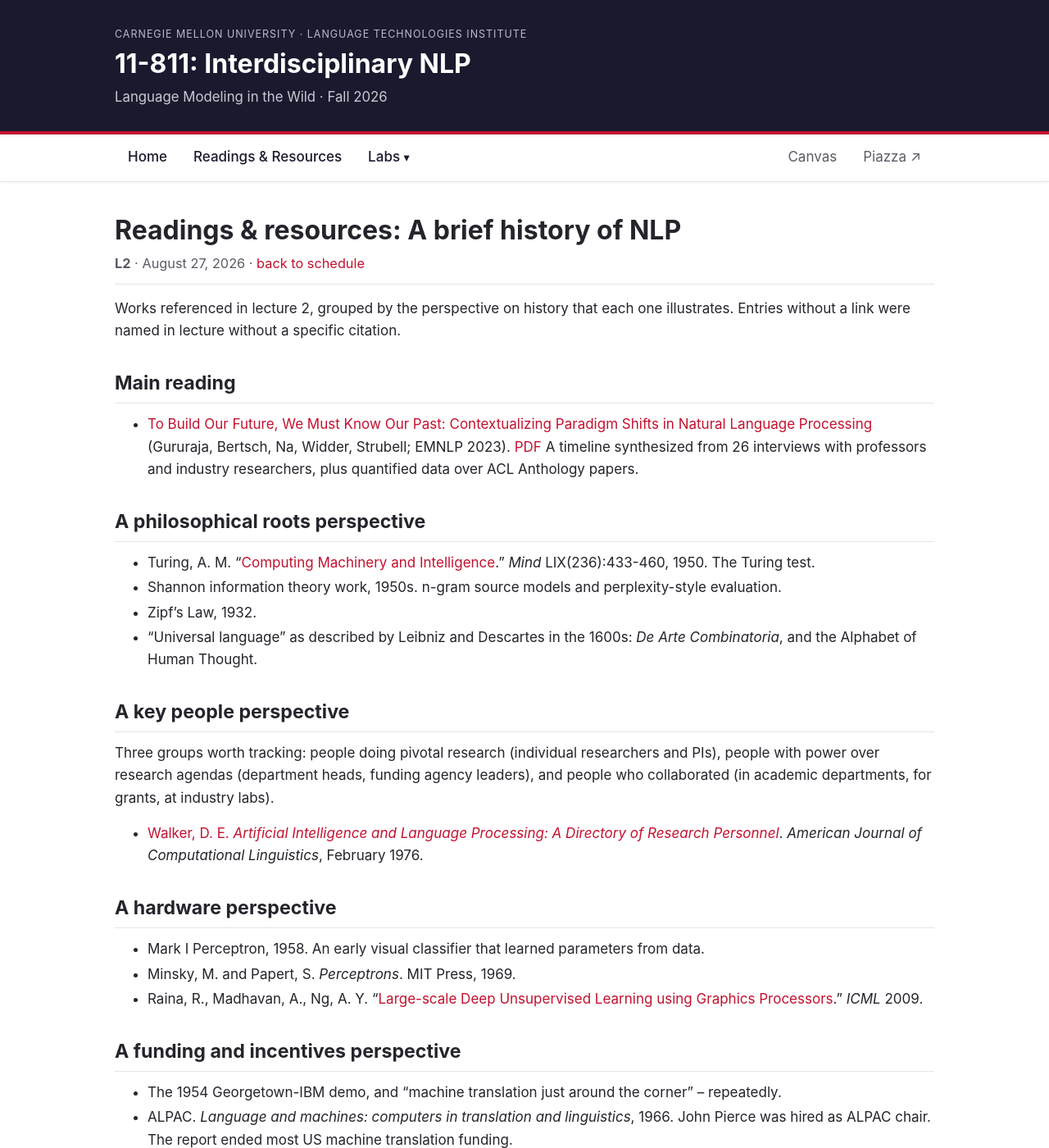
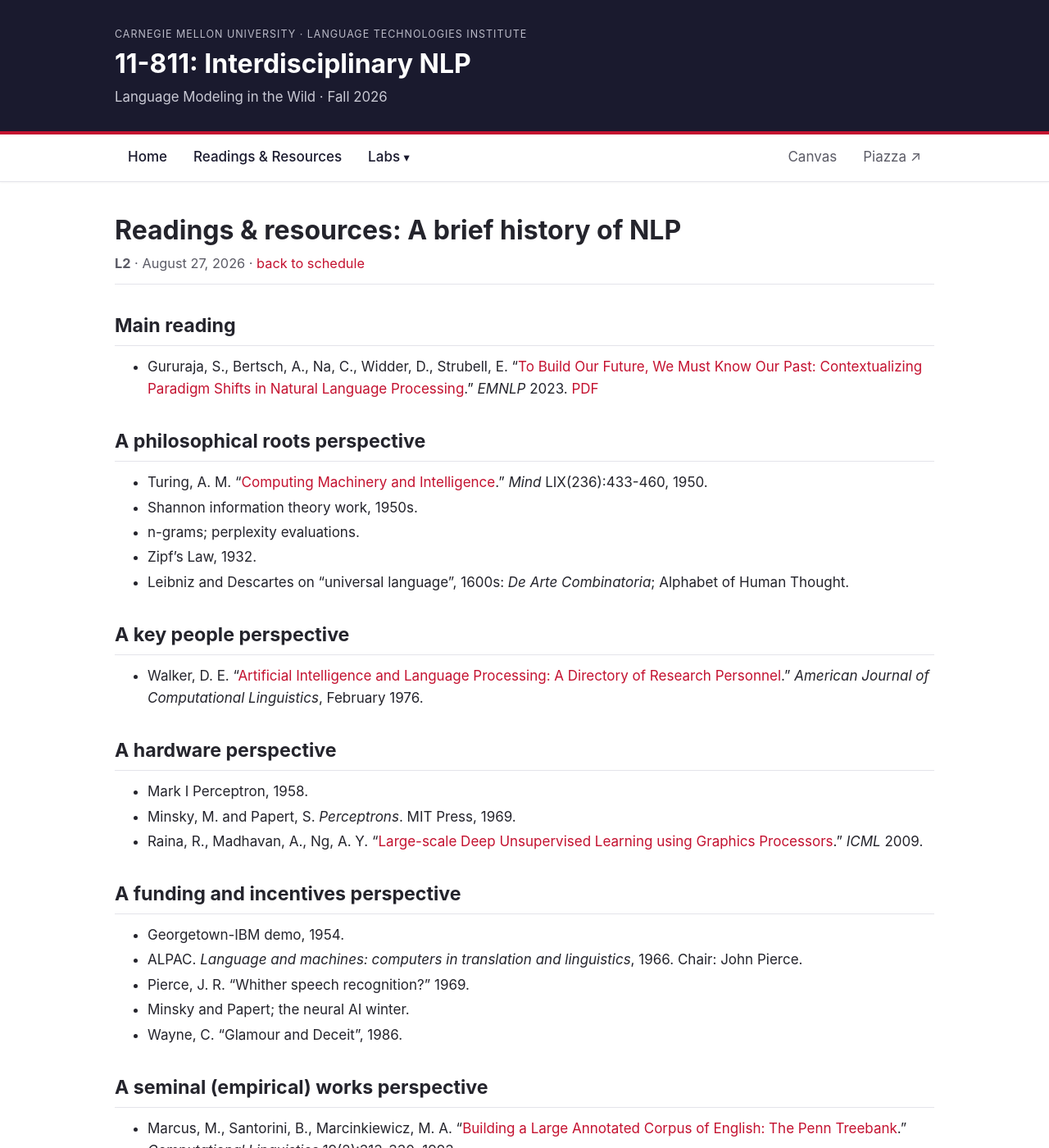
Before and after one commit to clarana/NLPintheWild, a Jekyll site: the page built from _readings/2026-08-27.md, in a window 1280 px wide and 1400 px high. Shown: the whole window at 82% size. Built offline with Jekyll 4.4.1, drawn with Linux system fonts in a browser that asks for light colours; some of the changed text lies outside the part shown.

Commit message:
Strip prose from readings pages, leave labels and citations
Drop the intro sentences, the paragraphs under section headings, and the
trailing gloss on each entry. Group headings are now just the deck's own
slide labels. All links are unchanged.

Co-Authored-By: Claude Fable 5 <noreply@anthropic.com>

```diff
--- a/_readings/2026-08-27.md
+++ b/_readings/2026-08-27.md
@@ -5,68 +5,61 @@ class_no: 2                # for the "Day N readings" label; match the schedule
 lecture_no: 2
 ---
 
-Works referenced in lecture 2, grouped by the perspective on history that each one
-illustrates. Entries without a link were named in lecture without a specific citation.
-
 ## Main reading
 
-- [To Build Our Future, We Must Know Our Past: Contextualizing Paradigm Shifts in Natural Language Processing](https://aclanthology.org/2023.emnlp-main.822/) (Gururaja, Bertsch, Na, Widder, Strubell; EMNLP 2023). [PDF](https://aclanthology.org/2023.emnlp-main.822.pdf)
-  A timeline synthesized from 26 interviews with professors and industry researchers, plus quantified data over ACL Anthology papers.
+- Gururaja, S., Bertsch, A., Na, C., Widder, D., Strubell, E. "[To Build Our Future, We Must Know Our Past: Contextualizing Paradigm Shifts in Natural Language Processing](https://aclanthology.org/2023.emnlp-main.822/)." *EMNLP* 2023. [PDF](https://aclanthology.org/2023.emnlp-main.822.pdf)
 
 ## A philosophical roots perspective
 
-- Turing, A. M. "[Computing Machinery and Intelligence](https://doi.org/10.1093/mind/LIX.236.433)." *Mind* LIX(236):433-460, 1950. The Turing test.
-- Shannon information theory work, 1950s. n-gram source models and perplexity-style evaluation.
+- Turing, A. M. "[Computing Machinery and Intelligence](https://doi.org/10.1093/mind/LIX.236.433)." *Mind* LIX(236):433-460, 1950.
+- Shannon information theory work, 1950s.
+- n-grams; perplexity evaluations.
 - Zipf's Law, 1932.
-- "Universal language" as described by Leibniz and Descartes in the 1600s: *De Arte Combinatoria*, and the Alphabet of Human Thought.
+- Leibniz and Descartes on "universal language", 1600s: *De Arte Combinatoria*; Alphabet of Human Thought.
 
 ## A key people perspective
 
-Three groups worth tracking: people doing pivotal research (individual researchers and
-PIs), people with power over research agendas (department heads, funding agency leaders),
-and people who collaborated (in academic departments, for grants, at industry labs).
-
-- [Walker, D. E. *Artificial Intelligence and Language Processing: A Directory of Research Personnel*](https://aclanthology.org/J76-1006.pdf). *American Journal of Computational Linguistics*, February 1976.
+- Walker, D. E. "[Artificial Intelligence and Language Processing: A Directory of Research Personnel](https://aclanthology.org/J76-1006.pdf)." *American Journal of Computational Linguistics*, February 1976.
 
 ## A hardware perspective
 
-- Mark I Perceptron, 1958. An early visual classifier that learned parameters from data.
+- Mark I Perceptron, 1958.
 - Minsky, M. and Papert, S. *Perceptrons*. MIT Press, 1969.
 - Raina, R., Madhavan, A., Ng, A. Y. "[Large-scale Deep Unsupervised Learning using Graphics Processors](https://ai.stanford.edu/~ang/papers/icml09-LargeScaleUnsupervisedDeepLearningGPU.pdf)." *ICML* 2009.
 
 ## A funding and incentives perspective
 
-- The 1954 Georgetown-IBM demo, and "machine translation just around the corner" -- repeatedly.
-- ALPAC. *Language and machines: computers in translation and linguistics*, 1966. John Pierce was hired as ALPAC chair. The report ended most US machine translation funding.
+- Georgetown-IBM demo, 1954.
+- ALPAC. *Language and machines: computers in translation and linguistics*, 1966. Chair: John Pierce.
 - Pierce, J. R. "Whither speech recognition?" 1969.
-- The neural AI winter, after Minsky and Papert.
-- Charles Wayne, 1986, "Glamour and Deceit."
+- Minsky and Papert; the neural AI winter.
+- Wayne, C. "Glamour and Deceit", 1986.
 
 ## A seminal (empirical) works perspective
 
-- Marcus, M., Santorini, B., Marcinkiewicz, M. A. "[Building a Large Annotated Corpus of English: The Penn Treebank](https://aclanthology.org/J93-2004/)." *Computational Linguistics* 19(2):313-330, 1993. A shared corpus, widely used and cited for decades.
-- Krizhevsky, A., Sutskever, I., Hinton, G. "[ImageNet Classification with Deep Convolutional Neural Networks](https://papers.nips.cc/paper_files/paper/2012/hash/c399862d3b9d6b76c8436e924a68c45b-Abstract.html)." *NIPS* 2012. AlexNet: a big deep learning success.
-- Mikolov, T., Chen, K., Corrado, G., Dean, J. "[Efficient Estimation of Word Representations in Vector Space](https://arxiv.org/abs/1301.3781)." 2013. word2vec.
-- Pennington, J., Socher, R., Manning, C. "[GloVe: Global Vectors for Word Representation](https://aclanthology.org/D14-1162/)." *EMNLP* 2014. Trained vector word embeddings.
-- Vaswani, A. et al. "[Attention Is All You Need](https://arxiv.org/abs/1706.03762)." *NIPS* 2017. The Transformer architecture.
-- Devlin, J., Chang, M.-W., Lee, K., Toutanova, K. "[BERT: Pre-training of Deep Bidirectional Transformers for Language Understanding](https://aclanthology.org/N19-1423/)." *NAACL* 2019. With GPT-2 (Radford et al., 2019), establishes "pre-train then fine-tune."
-- Brown, T. et al. "[Language Models are Few-Shot Learners](https://arxiv.org/abs/2005.14165)." 2020. GPT-3, and in-context learning.
-- ChatGPT (OpenAI, 2022). Optimization for dialogue.
+- Marcus, M., Santorini, B., Marcinkiewicz, M. A. "[Building a Large Annotated Corpus of English: The Penn Treebank](https://aclanthology.org/J93-2004/)." *Computational Linguistics* 19(2):313-330, 1993.
+- Krizhevsky, A., Sutskever, I., Hinton, G. "[ImageNet Classification with Deep Convolutional Neural Networks](https://papers.nips.cc/paper_files/paper/2012/hash/c399862d3b9d6b76c8436e924a68c45b-Abstract.html)." *NIPS* 2012.
+- Mikolov, T., Chen, K., Corrado, G., Dean, J. "[Efficient Estimation of Word Representations in Vector Space](https://arxiv.org/abs/1301.3781)." 2013.
+- Pennington, J., Socher, R., Manning, C. "[GloVe: Global Vectors for Word Representation](https://aclanthology.org/D14-1162/)." *EMNLP* 2014.
+- Vaswani, A. et al. "[Attention Is All You Need](https://arxiv.org/abs/1706.03762)." *NIPS* 2017.
+- Devlin, J., Chang, M.-W., Lee, K., Toutanova, K. "[BERT: Pre-training of Deep Bidirectional Transformers for Language Understanding](https://aclanthology.org/N19-1423/)." *NAACL* 2019.
+- Radford, A. et al. GPT-2, 2019.
+- Brown, T. et al. "[Language Models are Few-Shot Learners](https://arxiv.org/abs/2005.14165)." 2020.
+- ChatGPT. OpenAI, 2022.
 
 ## An NLP as a special case of ML perspective
 
-No new works. This perspective re-reads three items above: the 1966 ALPAC/Pierce funding
-dry spell (and the argument that it was not the main cause of the AI winter), Charles
-Wayne's DARPA program and its held-out sets, and "Attention Is All You Need" as
-everything-as-sequence-learning.
+- ALPAC, 1966; Pierce.
+- Wayne, C.; the DARPA program and held-out sets.
+- Vaswani, A. et al., 2017.
 
 ## A Bitter Lesson perspective
 
-- Hoffmann, J. et al. "[Training Compute-Optimal Large Language Models](https://arxiv.org/abs/2203.15556)." 2022. Chinchilla.
+- Sutton, R. "The Bitter Lesson", 2019.
+- Hoffmann, J. et al. "[Training Compute-Optimal Large Language Models](https://arxiv.org/abs/2203.15556)." 2022.
 - Smith et al., 2021.
-- The slide title refers to Rich Sutton's 2019 essay "The Bitter Lesson," which argues that general methods plus compute beat human-encoded knowledge.
 
-## Software introduced in the same class
+## Software setup
 
 - Marimo
 - Shell commands
```
Also changed, not shown: _readings/2026-09-01.md (+1 -3 lines), _readings/2026-09-08.md (+0 -2 lines).
